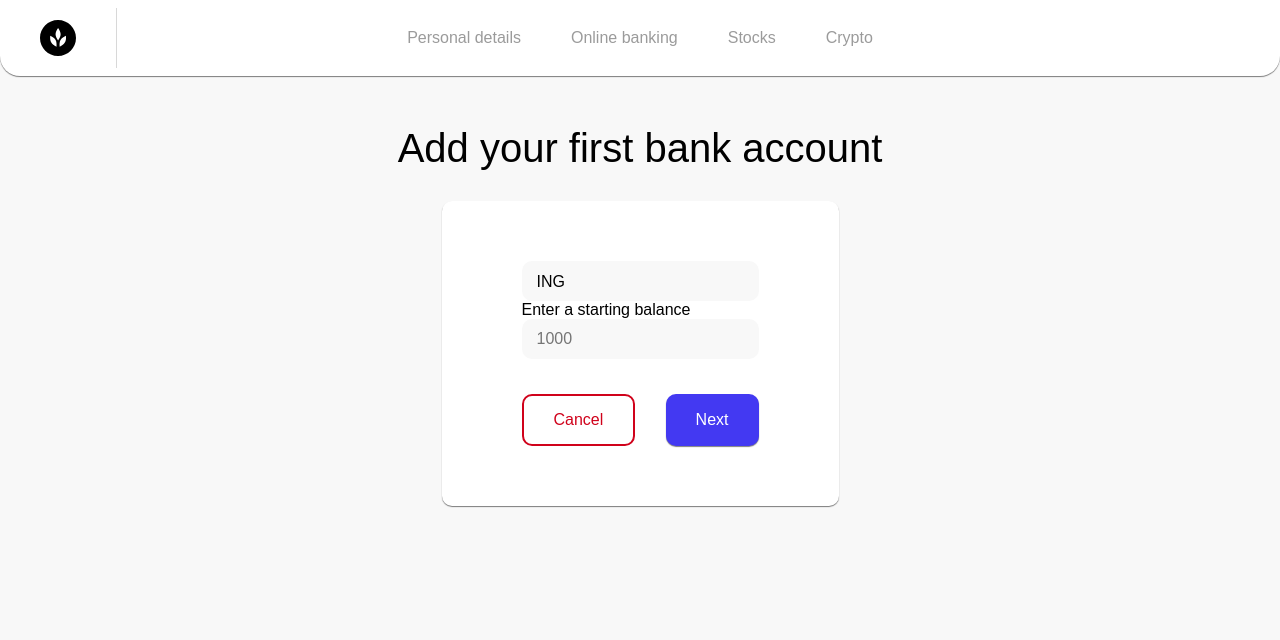
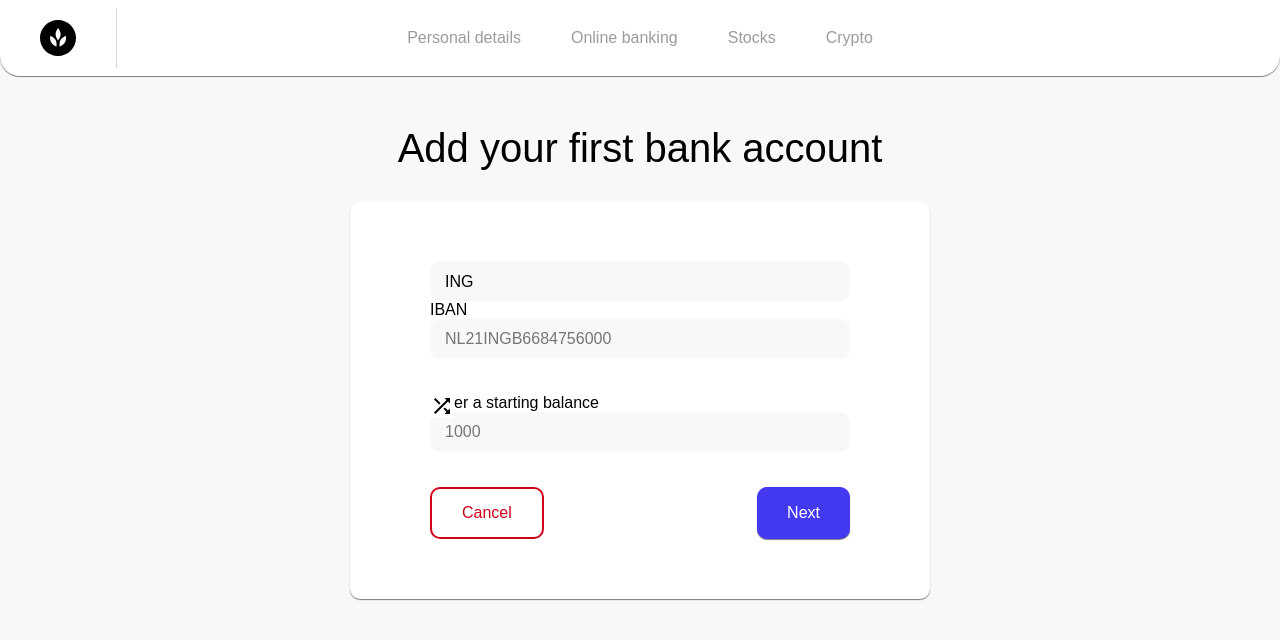
Before and after one commit to RJJ95/fortune-onboarding, a React (Create React App) app: page /add-bank-account in a window 1280 px wide. Shown: the top 640 px of the page. Built offline with nearby package versions, Linux system fonts and the light colour scheme.

Commit message:
wip labelled iban input

```diff
--- a/src/components/constructs/form/form-style.js
+++ b/src/components/constructs/form/form-style.js
@@ -5,6 +5,7 @@ export const FormWrapper = styled.div`
   background-color: ${({ theme }) => theme.colors.white};
   border-radius: ${({ theme }) => theme.borderRadius};
   box-shadow: ${({ theme }) => theme.shadow};
+  min-width: 420px;
 `;
 
 export const ButtonGroup = styled.div`
--- /dev/null
+++ b/src/components/constructs/labelled-iban-input/index.js
@@ -0,0 +1 @@
+export { default } from "./labelled-iban-input";
--- /dev/null
+++ b/src/components/constructs/labelled-iban-input/labelled-iban-input-style.js
@@ -0,0 +1,10 @@
+import styled from "styled-components";
+import { ReactComponent as GenerateIbanIcon } from "../../../media/images/generate.svg";
+
+export const Wrapper = styled.div`
+  position: relative;
+`;
+
+export const GenerateIcon = styled(GenerateIbanIcon)`
+  position: absolute;
+`;
--- /dev/null
+++ b/src/components/constructs/labelled-iban-input/labelled-iban-input.js
@@ -0,0 +1,30 @@
+import LabelledInput from "../labelled-input";
+import { Wrapper, GenerateIcon } from "./labelled-iban-input-style";
+
+const LabelledIbanInput = ({
+  label,
+  placeholder,
+  required,
+  value,
+  onChange,
+  disabled,
+  name,
+  error,
+}) => (
+  <Wrapper>
+    <LabelledInput
+      label={label}
+      type="iban"
+      placeholder={placeholder}
+      required={required}
+      value={value}
+      onChange={(e) => onChange(e.target.value)}
+      disabled={disabled}
+      name={name}
+      error={error}
+    />
+    <GenerateIcon />
+  </Wrapper>
+);
+
+export default LabelledIbanInput;
--- a/src/components/sections/add-bank-account-section/add-bank-account-section.js
+++ b/src/components/sections/add-bank-account-section/add-bank-account-section.js
@@ -3,6 +3,7 @@ import SectionHeader from "../../primitives/section-header";
 import Form from "../../constructs/form";
 import LabelledSelect from "../../constructs/labelled-select";
 import LabelledInput from "../../constructs/labelled-input/";
+import LabelledIbanInput from "../../constructs/labelled-iban-input/";
 
 const AddBankAccountSection = () => {
   const formElements = [
@@ -22,6 +23,15 @@ const AddBankAccountSection = () => {
       ],
     },
     {
+      label: "IBAN",
+      placeholder: "NL21INGB6684756000",
+      required: true,
+      value: "",
+      onChange: "",
+      disabled: "",
+      type: "iban",
+    },
+    {
       label: "Enter a starting balance",
       placeholder: "1000",
       required: true,
@@ -36,6 +46,8 @@ const AddBankAccountSection = () => {
     switch (type) {
       case "select":
         return LabelledSelect;
+      case "iban":
+        return LabelledIbanInput;
       default:
         return LabelledInput;
     }
```
Also changed, not shown: src/media/images/generate.svg (added).
